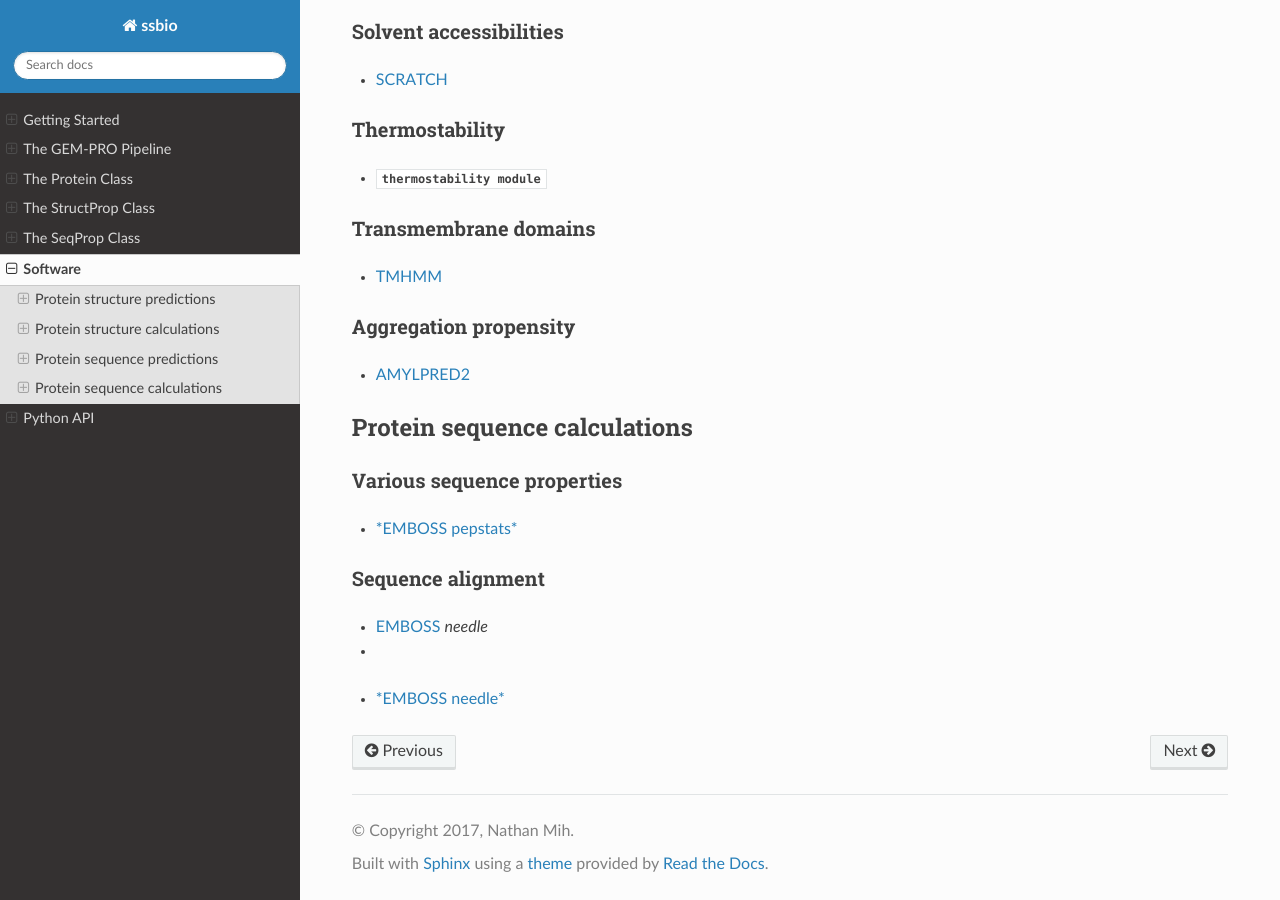
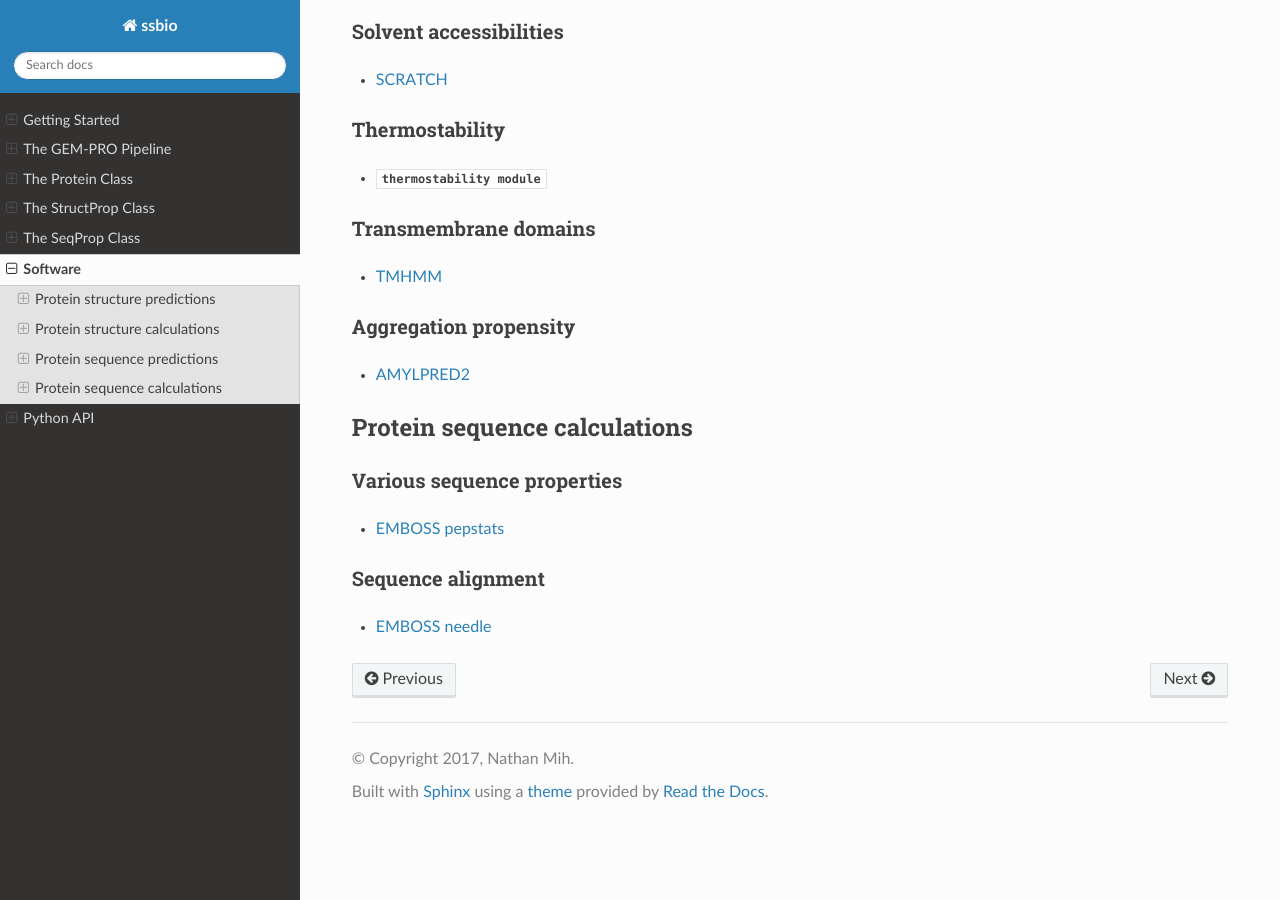
Before and after one commit to SBRG/ssbio, a Sphinx documentation site: the page built from docs/software.rst, in a window 1280 px wide and 900 px high, scrolled down 1632 px. Built offline with Sphinx 7.4.7 and the Read the Docs theme 2.0.0, drawn with Linux system fonts in a browser that asks for light colours.

Commit message:
Documentation updates

```diff
--- a/docs/software.rst
+++ b/docs/software.rst
@@ -139,14 +139,12 @@ Various sequence properties
 .. toctree::
     :maxdepth: 1
 
-    *EMBOSS pepstats* <instructions/emboss>
+    EMBOSS pepstats <instructions/emboss>
 
 Sequence alignment
 ------------------
 
-- :doc:`instructions/emboss` *needle*
--
 .. toctree::
     :maxdepth: 1
 
-    *EMBOSS needle*<instructions/emboss>
+    EMBOSS needle <instructions/emboss>
```
Also changed, not shown: 1 other file.
